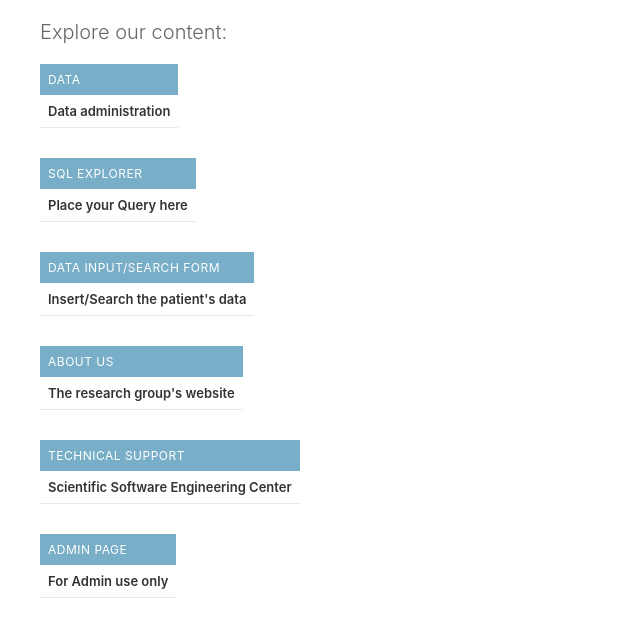
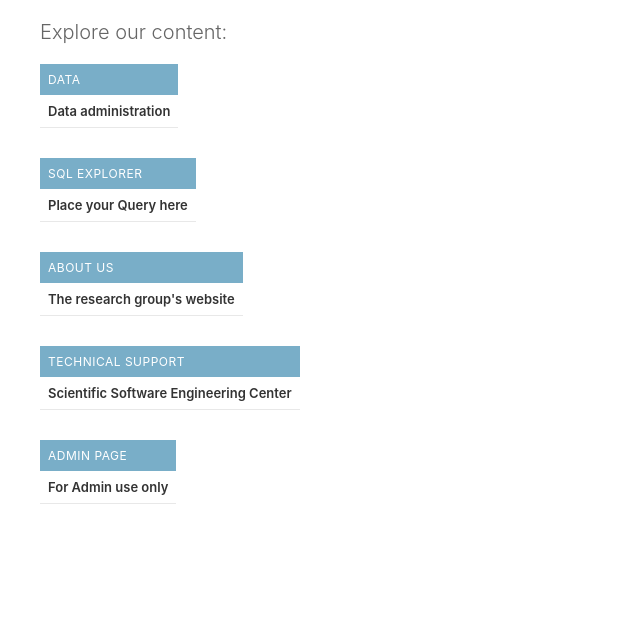
Before and after one commit to ssec-jhu/db-template, a Django app: template biospecdb/apps/uploader/templates/Home.html in a window 1280 px wide. Shown: the part 49-686 px from the top of the page, without its empty margins (0-640 px from the left). Run offline with Django 4.2, Linux system fonts and the light colour scheme; the template is opened without the code that fills it, so the values that code supplies are empty.

Commit message:
Deactivate data input form
Signed-off-by: James Noss <jnoss@jhu.edu>

```diff
--- a/biospecdb/apps/uploader/templates/Home.html
+++ b/biospecdb/apps/uploader/templates/Home.html
@@ -63,18 +63,18 @@
                   </table>
               </div>
 
-              <div class="app-uploader module">
-                  <table>
-                  <caption>
-                    <a href="../uploader/data_input/" class="section" title="Data Input/Search form">Data Input/Search form</a>
-                  </caption>
-                      <tbody>
-                        <tr class="model-biosample">
-                          <th scope="row">Insert/Search the patient's data</a></th>
-                        </tr>
-                      </tbody>
-                  </table>
-              </div>
+{#              <div class="app-uploader module">#}
+{#                  <table>#}
+{#                  <caption>#}
+{#                    <a href="../uploader/data_input/" class="section" title="Data Input/Search form">Data Input/Search form</a>#}
+{#                  </caption>#}
+{#                      <tbody>#}
+{#                        <tr class="model-biosample">#}
+{#                          <th scope="row">Insert/Search the patient's data</a></th>#}
+{#                        </tr>#}
+{#                      </tbody>#}
+{#                  </table>#}
+{#              </div>#}
 
               <div class="owner module">
                   <table>
--- a/biospecdb/apps/uploader/urls.py
+++ b/biospecdb/apps/uploader/urls.py
@@ -1,12 +1,12 @@
-from django.urls import path
+# from django.urls import path
 from django.conf import settings
 from django.conf.urls.static import static
-from . import views
+# from . import views
 
 app_name = 'uploader'
 
 urlpatterns = [
-    path('data_input/', views.data_input, name='DataInputForm')
+    # path('data_input/', views.data_input, name='DataInputForm')
 ]
 
 if settings.DEBUG:
--- a/biospecdb/apps/uploader/views.py
+++ b/biospecdb/apps/uploader/views.py
@@ -37,6 +37,8 @@ def display_xlsx(request):
 
 @staff_member_required
 def data_input(request):
+    raise NotImplementedError
+
     message = ""
     form = DataInputForm(request=request)
     delta_count = len(form.base_fields) - 1
```
Also changed, not shown: biospecdb/apps/uploader/tests/test_forms.py (+5 -3 lines).
